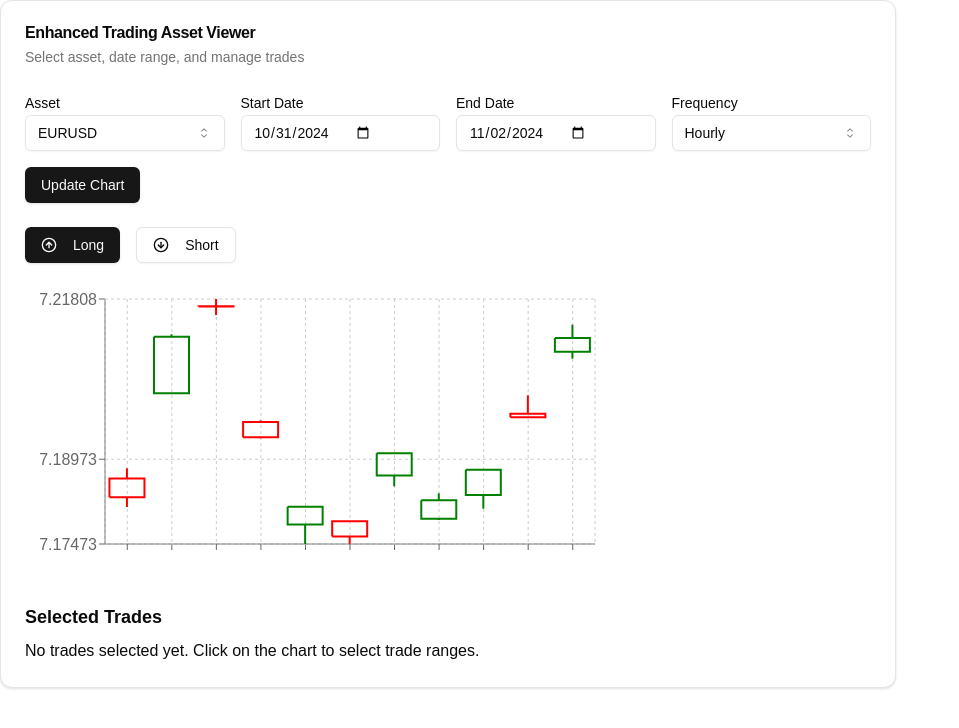
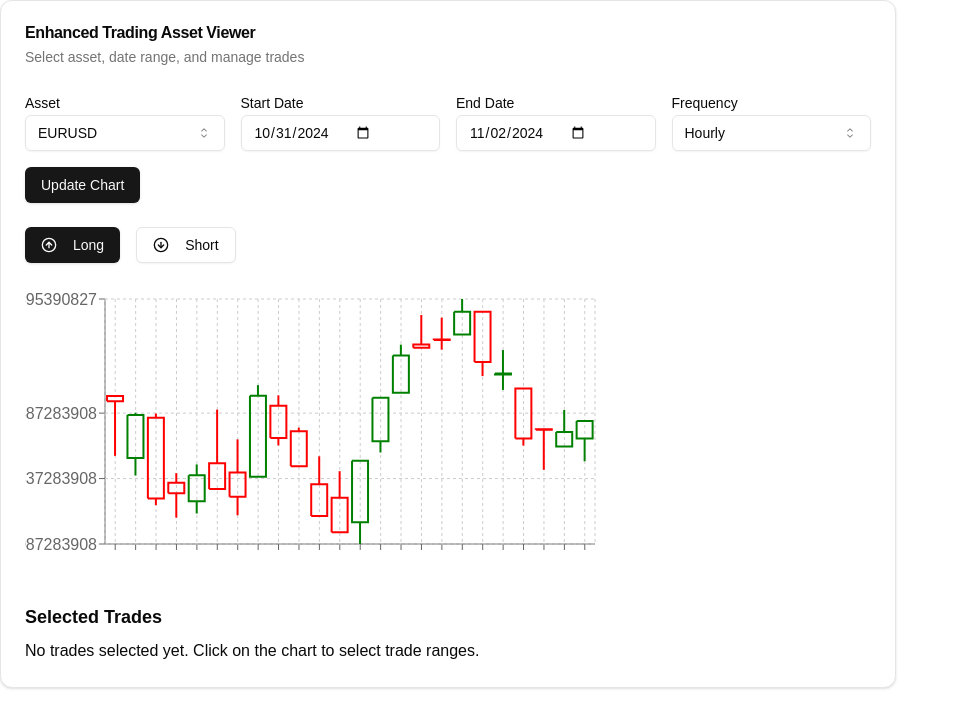
Before and after one commit to jkim1708/EvoTraderDemo, a Next.js app in the folder my-app/: page / in a window 1280 px wide. Shown: the top 728 px of the page, without its empty margins (0-959 px from the left). Built offline with nearby package versions, Linux system fonts and the light colour scheme.

Commit message:
candle stick chart is visible now

```diff
--- a/my-app/components/ui/candleStickChart.tsx
+++ b/my-app/components/ui/candleStickChart.tsx
@@ -7,8 +7,7 @@ import {
     CartesianGrid,
     Cell,
 } from 'recharts';
-import {generateData} from "@/components/enhanced-trading-asset-viewer";
-import {transformToCandleStickSeries} from "@/utils";
+import {generateData, transformToCandleStickSeries} from "@/utils";
 const colors = [
     '#1f77b4',
     '#ff7f0e',
@@ -278,9 +277,9 @@ const prepareData = data => {
 };
 
 const CandleStickChart = () => {
-    // const tickSeries = generateData(new Date('2024-01-01'), new Date('2024-01-02'), 'EURUSD');
-    // const candleStickSeries = transformToCandleStickSeries(tickSeries);
-    const data = prepareData(rawData);
+    const tickSeries = generateData(new Date('2024-01-01'), new Date('2024-01-02'), 'EURUSD');
+    const candleStickSeries = transformToCandleStickSeries(tickSeries);
+    const data = prepareData(candleStickSeries);
     data.reduce((acc, item) => console.log(item), 0);
     const minValue = data.reduce(
         (minValue, { low, openClose: [open, close] }) => {
```
